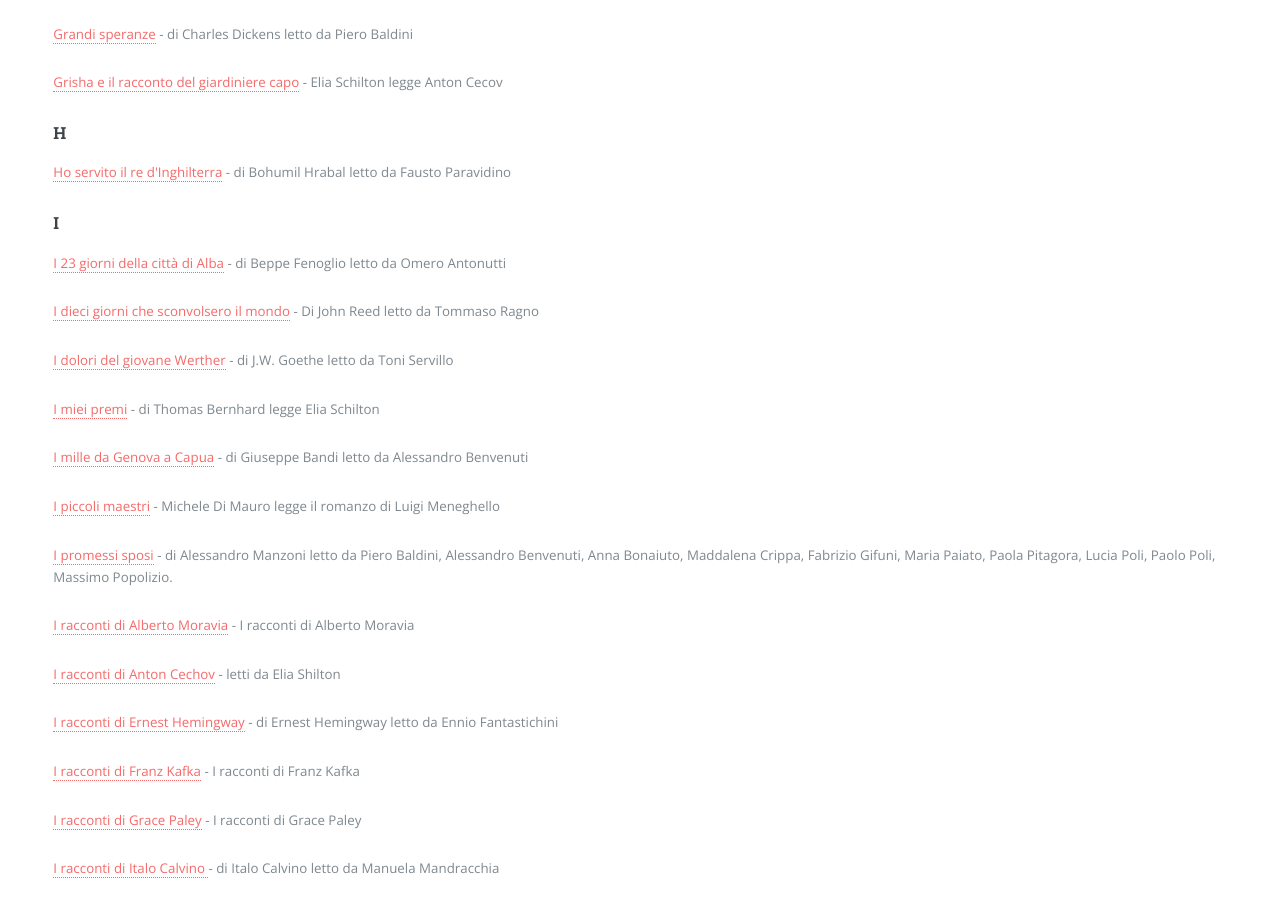
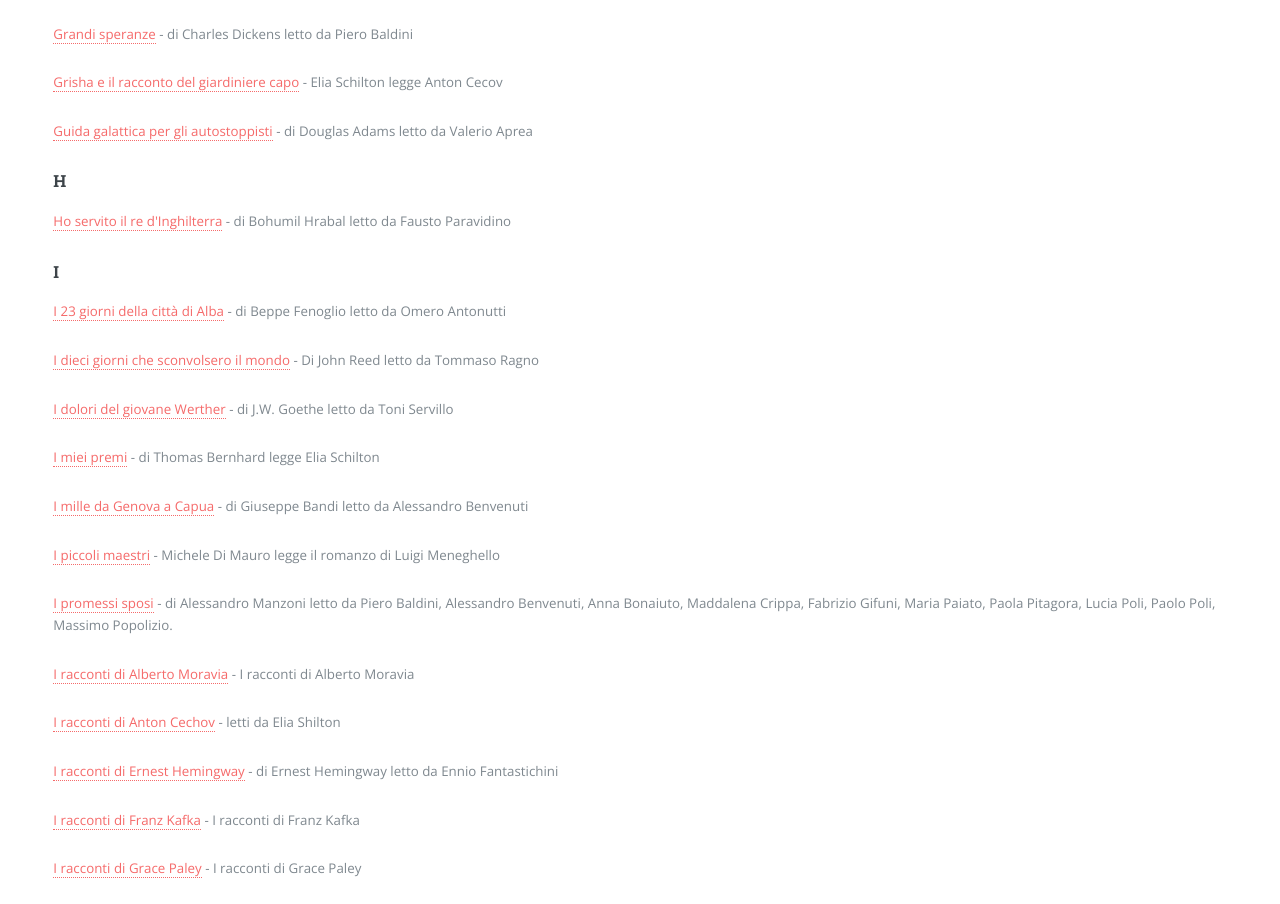
Before and after one commit to timendum/adaltavoce, a plain HTML site: page index.html in a window 1280 px wide. Shown: the part 3870-4774 px from the top of the page. Drawn offline with nearby package versions, Linux system fonts and the light colour scheme.

Commit message:
update index "Guida galattica per gli autostoppisti"

```diff
--- a/index.html
+++ b/index.html
@@ -239,6 +239,9 @@
 											</p>
 											<p>
 												<a href="grisha-e-il-racconto-del-giardiniere-capo.xml">Grisha e il racconto del giardiniere capo</a> - Elia Schilton legge  Anton Cecov
+											</p>
+											<p>
+												<a href="guida-galattica-per-gli-autostoppisti.xml">Guida galattica per gli autostoppisti</a> - di Douglas Adams letto da Valerio Aprea
 											</p>
 											<h3 id="list-h">H</h3>
 											<p>
```
